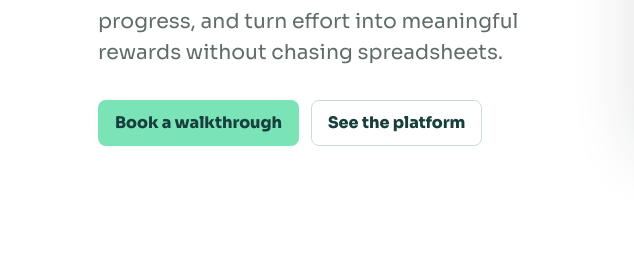
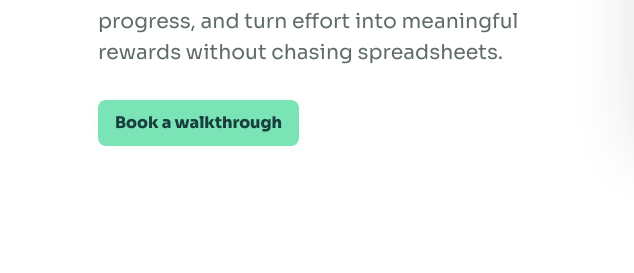
Before and after one commit to frankpeckover/schoolbank-landing-page, a plain HTML site: page index.html in a window 1280 px wide. Shown: the part 527-800 px from the top of the page, 0-634 px from the left. Drawn offline with Linux system fonts and the light colour scheme; grey boxes are pictures that could not be loaded; a web font is replaced by a local one.

Commit message:
Remove secondary hero CTA

```diff
--- a/index.html
+++ b/index.html
@@ -185,7 +185,6 @@
           </p>
           <div class="hero-actions">
             <a class="button primary" href="#contact">Book a walkthrough</a>
-            <a class="button secondary" href="#solutions">See the platform</a>
           </div>
         </div>
 
```
